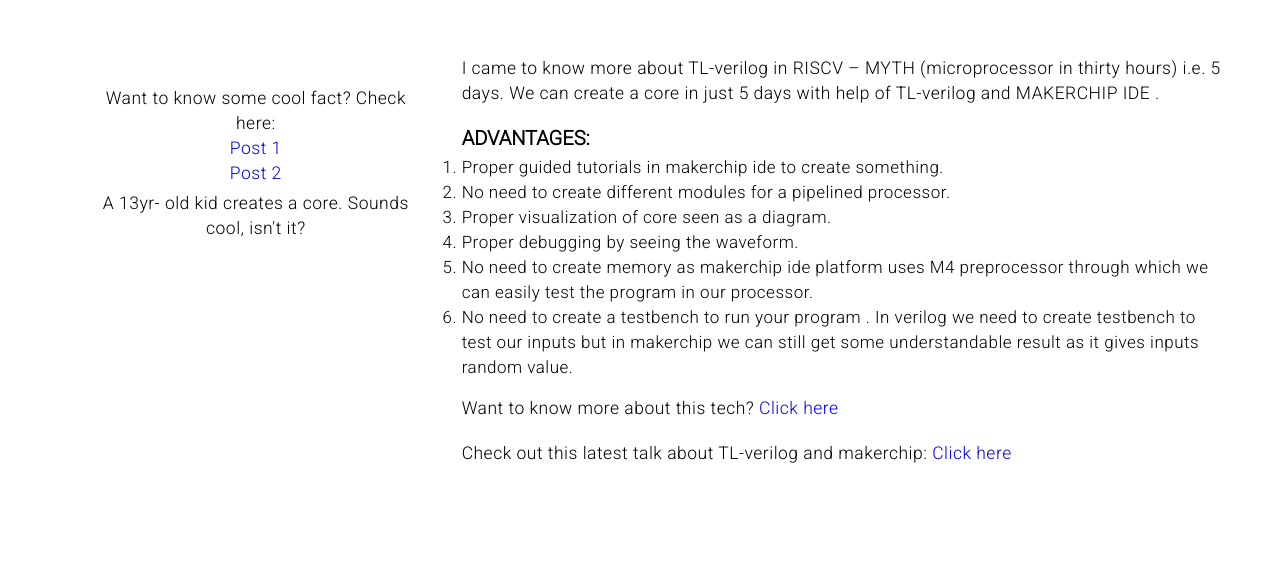
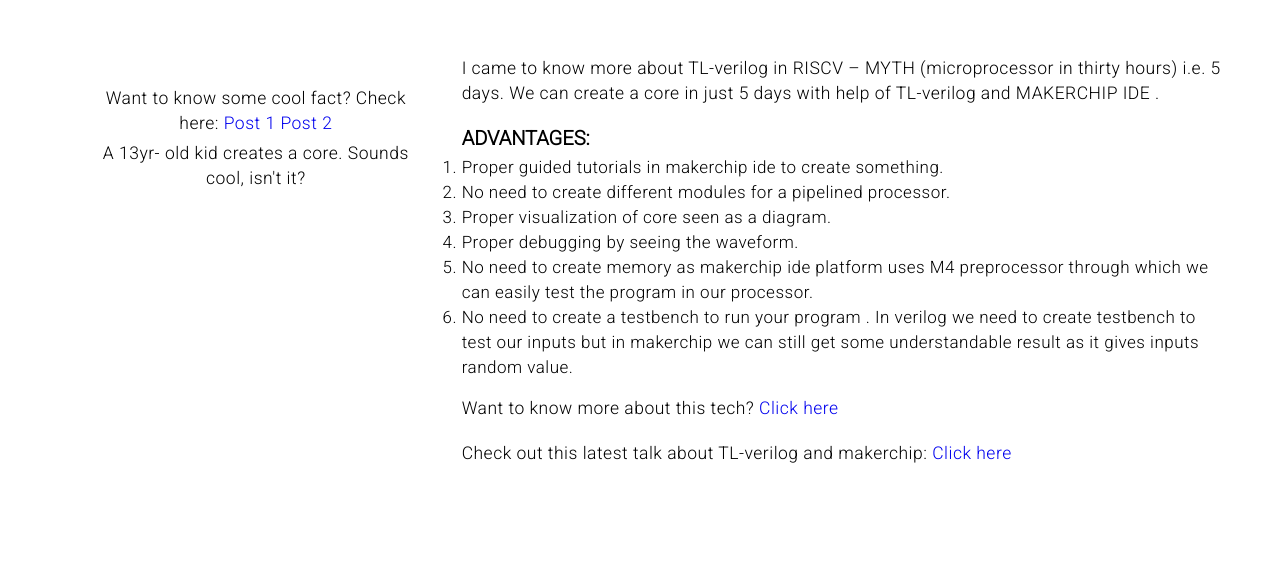
Before and after one commit to mayank-kabra2001/My-BlogPost, a plain HTML site: page index.html in a window 1280 px wide. Shown: the part 5659-6245 px from the top of the page. Drawn offline with Linux system fonts and the light colour scheme; a web font is replaced by a local one.

Commit message:
Update index.html

```diff
--- a/index.html
+++ b/index.html
@@ -159,8 +159,8 @@
         <div class="col-left">
           <div class="about-img">
             <p>Want to know some cool fact? Check here:
-              <a href="https://riscv.org/blog/2020/11/13-year-old-nicholas-sharkey-creates-a-risc-v-core/" target="__blank"><br>Post 1</a>
-		<a href="https://riscv.org/blog/2020/12/risc-v-microarchitecture-for-kids-steve-hoover-redwood-eda/" target="__blank"><br>Post 2</a>
+              <a href="https://riscv.org/blog/2020/11/13-year-old-nicholas-sharkey-creates-a-risc-v-core/" target="__blank">Post 1</a>
+		<a href="https://riscv.org/blog/2020/12/risc-v-microarchitecture-for-kids-steve-hoover-redwood-eda/" target="__blank">Post 2</a>
               <p>A 13yr- old kid creates a core. Sounds cool, isn't it?</p>
             </p>
           </div>
```
